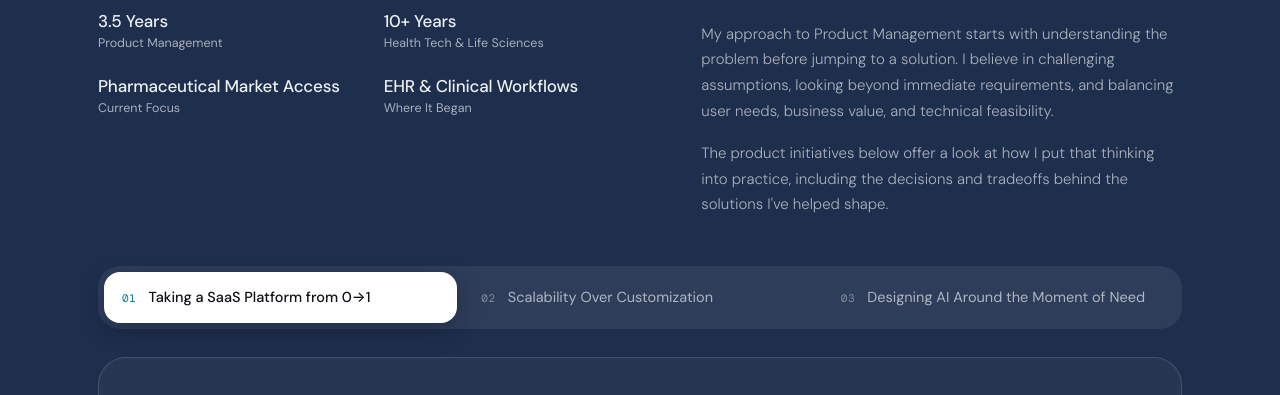
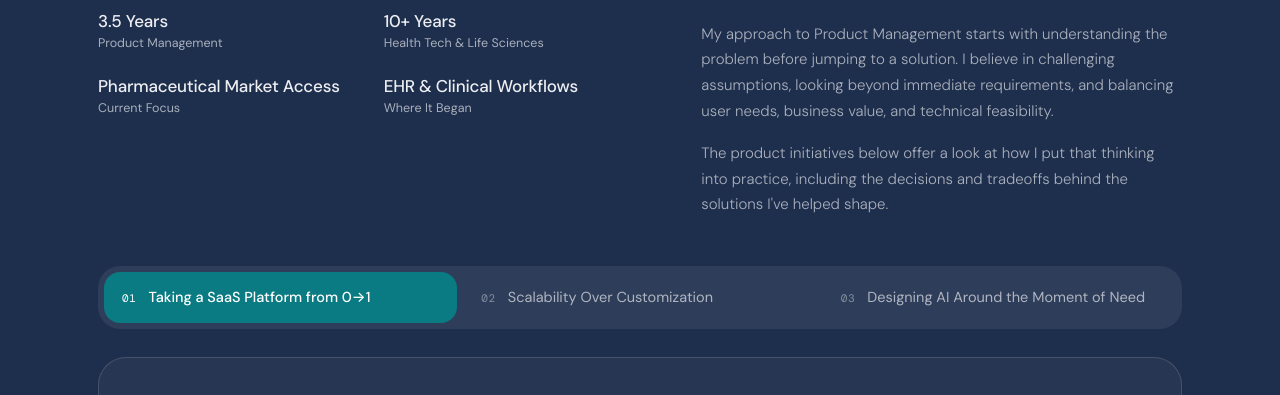
Before and after one commit to sabrinann/portfolio, a plain HTML site: page index.html in a window 1280 px wide. Shown: the part 330-725 px from the top of the page. Drawn offline with nearby package versions, Linux system fonts and the light colour scheme.

Commit message:
Add files via upload

```diff
--- a/index.html
+++ b/index.html
@@ -171,9 +171,9 @@
     .nav-item:hover { background: rgba(255,255,255,0.06); }
     .nav-number { display: inline; margin: 0; font-size: 11px; letter-spacing: 0.06em; color: rgba(255,255,255,0.42); }
     .nav-title { font-size: 14.5px; color: inherit; line-height: 1.3; white-space: nowrap; }
-    .nav-item.active { background: #fff; color: var(--text-primary); box-shadow: 0 8px 24px rgba(8,15,30,0.28); }
-    .nav-item.active .nav-title { color: var(--text-primary); font-weight: 500; }
-    .nav-item.active .nav-number { color: var(--teal); }
+    .nav-item.active { background: var(--teal); color: #fff; }
+    .nav-item.active .nav-title { color: #fff; font-weight: 500; }
+    .nav-item.active .nav-number { color: #fff; }
     .case-panel { max-width: 1180px; padding: 36px 48px 80px; }
 
     @media (max-width: 768px) {
```
